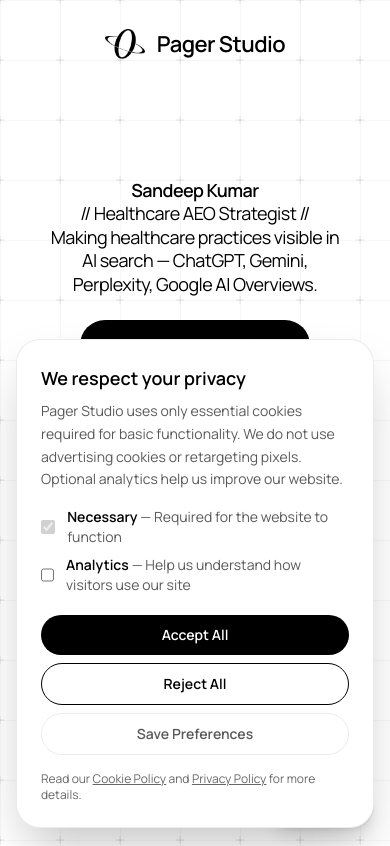
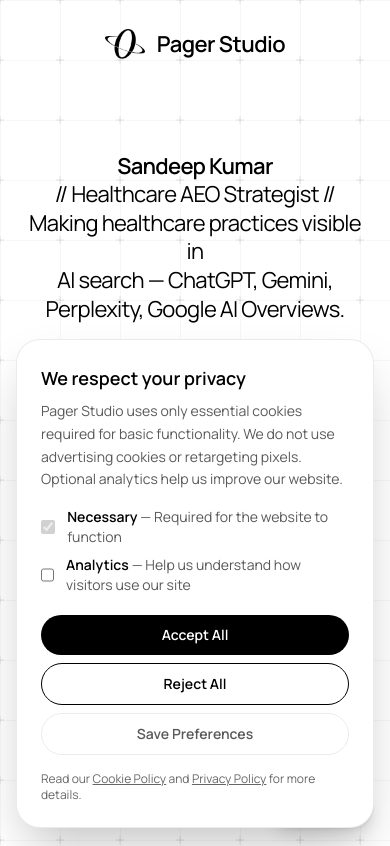
Before and after one commit to pagerstudio/pagerstudio, a Next.js app: page / in a window 390 px wide. Shown: the top 846 px of the page. Built offline with nearby package versions, Linux system fonts and the light colour scheme.

Commit message:
increase hero h1 mobile font size from 18px to 22px

```diff
--- a/src/app/page.tsx
+++ b/src/app/page.tsx
@@ -67,7 +67,7 @@
       {/* First screen: hero + AEO callout */}
       <section className="flex flex-col items-center text-center px-[20px] md:px-[30px] pt-[60px] md:pt-0 pb-[40px] md:pb-0 min-h-[calc(100vh-76px)]">
         <div className="flex-1 flex flex-col items-center justify-center">
-          <h1 className="max-w-[720px] text-[18px] sm:text-[22px] md:text-display-xl leading-[1.3] md:leading-[1.25] font-normal text-black tracking-[-0.03em] hero-animate" style={{ animationDelay: "0ms" }}>
+          <h1 className="max-w-[720px] text-[22px] sm:text-[26px] md:text-display-xl leading-[1.3] md:leading-[1.25] font-normal text-black tracking-[-0.03em] hero-animate" style={{ animationDelay: "0ms" }}>
             <span className="font-semibold"><a href="https://www.linkedin.com/in/sandeepkumargr/" target="_blank" rel="noopener noreferrer" className="underline-offset-4 hover:underline focus-visible:outline-none focus-visible:ring-2 focus-visible:ring-black focus-visible:ring-offset-2 rounded">Sandeep Kumar</a></span>
             <br />
             {"// Healthcare AEO Strategist //"}
```
